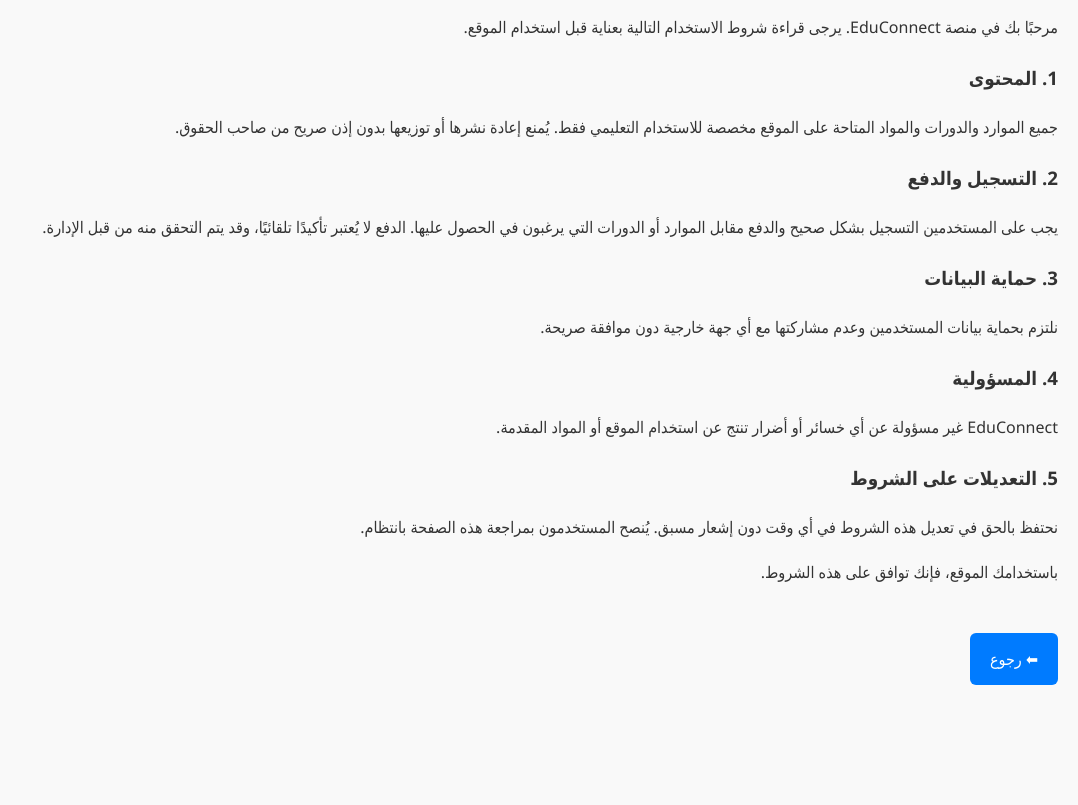
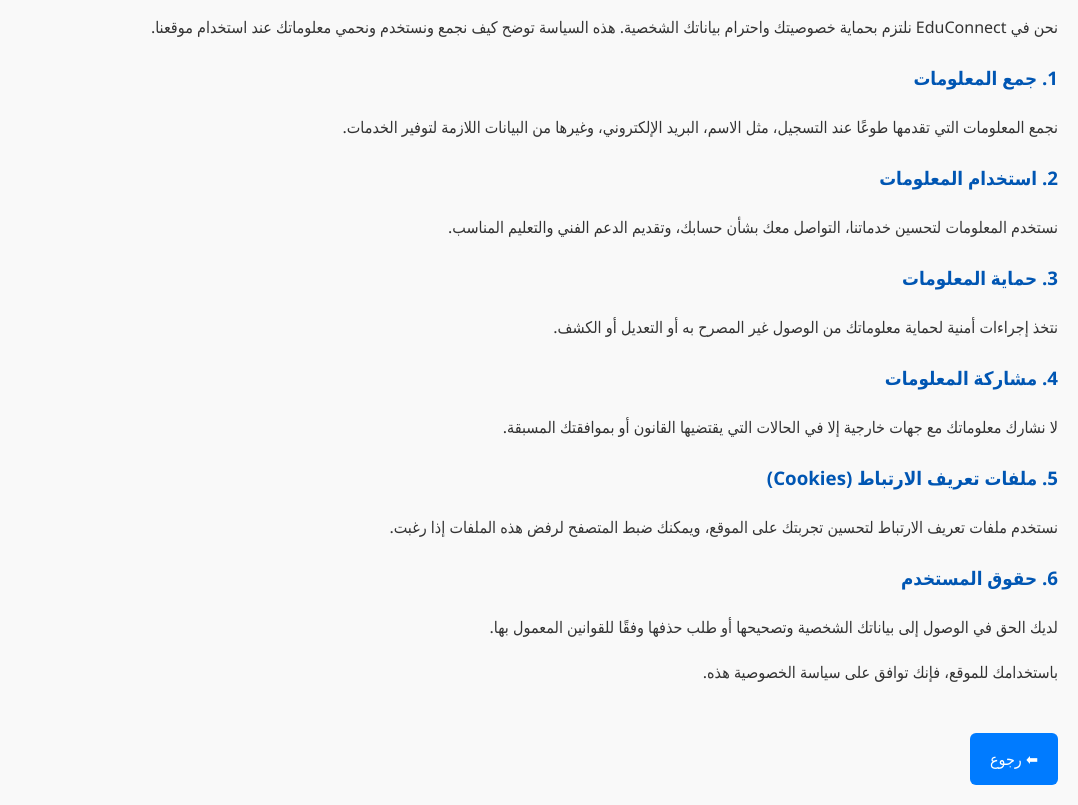
Before and after one commit to MadleenAlHassan91/EduConnect-site, a plain HTML site: page privacy.html in a window 1280 px wide. Shown: the part 87-892 px from the top of the page, without its empty margins (202-1280 px from the left). Before the commit the page ends 800 px from the top, so only its background shows below. Drawn offline with Linux system fonts and the light colour scheme.

Commit message:
Update privacy.html

```diff
--- a/privacy.html
+++ b/privacy.html
@@ -3,7 +3,7 @@
 <head>
   <meta charset="UTF-8">
   <meta name="viewport" content="width=device-width, initial-scale=1.0">
-  <title>عن الموقع</title>
+  <title>سياسة الخصوصية</title>
   <style>
     body {
       font-family: "Segoe UI", Tahoma, Geneva, Verdana, sans-serif;
@@ -14,6 +14,9 @@
     }
     h1 {
       color: #007BFF;
+    }
+    h3 {
+      color: #0056b3;
     }
     .back-btn {
       display: inline-block;
@@ -30,27 +33,29 @@
   </style>
 </head>
 <body>
+  <h1>سياسة الخصوصية</h1>
 
- <h1>شروط الاستخدام</h1>
+  <p>نحن في EduConnect نلتزم بحماية خصوصيتك واحترام بياناتك الشخصية. هذه السياسة توضح كيف نجمع ونستخدم ونحمي معلوماتك عند استخدام موقعنا.</p>
 
-    <p>مرحبًا بك في منصة EduConnect. يرجى قراءة شروط الاستخدام التالية بعناية قبل استخدام الموقع.</p>
+  <h3>1. جمع المعلومات</h3>
+  <p>نجمع المعلومات التي تقدمها طوعًا عند التسجيل، مثل الاسم، البريد الإلكتروني، وغيرها من البيانات اللازمة لتوفير الخدمات.</p>
 
-    <h3>1. المحتوى</h3>
-    <p>جميع الموارد والدورات والمواد المتاحة على الموقع مخصصة للاستخدام التعليمي فقط. يُمنع إعادة نشرها أو توزيعها بدون إذن صريح من صاحب الحقوق.</p>
+  <h3>2. استخدام المعلومات</h3>
+  <p>نستخدم المعلومات لتحسين خدماتنا، التواصل معك بشأن حسابك، وتقديم الدعم الفني والتعليم المناسب.</p>
 
-    <h3>2. التسجيل والدفع</h3>
-    <p>يجب على المستخدمين التسجيل بشكل صحيح والدفع مقابل الموارد أو الدورات التي يرغبون في الحصول عليها. الدفع لا يُعتبر تأكيدًا تلقائيًا، وقد يتم التحقق منه من قبل الإدارة.</p>
+  <h3>3. حماية المعلومات</h3>
+  <p>نتخذ إجراءات أمنية لحماية معلوماتك من الوصول غير المصرح به أو التعديل أو الكشف.</p>
 
-    <h3>3. حماية البيانات</h3>
-    <p>نلتزم بحماية بيانات المستخدمين وعدم مشاركتها مع أي جهة خارجية دون موافقة صريحة.</p>
+  <h3>4. مشاركة المعلومات</h3>
+  <p>لا نشارك معلوماتك مع جهات خارجية إلا في الحالات التي يقتضيها القانون أو بموافقتك المسبقة.</p>
 
-    <h3>4. المسؤولية</h3>
-    <p>EduConnect غير مسؤولة عن أي خسائر أو أضرار تنتج عن استخدام الموقع أو المواد المقدمة.</p>
+  <h3>5. ملفات تعريف الارتباط (Cookies)</h3>
+  <p>نستخدم ملفات تعريف الارتباط لتحسين تجربتك على الموقع، ويمكنك ضبط المتصفح لرفض هذه الملفات إذا رغبت.</p>
 
-    <h3>5. التعديلات على الشروط</h3>
-    <p>نحتفظ بالحق في تعديل هذه الشروط في أي وقت دون إشعار مسبق. يُنصح المستخدمون بمراجعة هذه الصفحة بانتظام.</p>
+  <h3>6. حقوق المستخدم</h3>
+  <p>لديك الحق في الوصول إلى بياناتك الشخصية وتصحيحها أو طلب حذفها وفقًا للقوانين المعمول بها.</p>
 
-    <p>باستخدامك الموقع، فإنك توافق على هذه الشروط.</p>
+  <p>باستخدامك للموقع، فإنك توافق على سياسة الخصوصية هذه.</p>
 
   <a href="index.html" class="back-btn">⬅ رجوع</a>
 </body>
```
